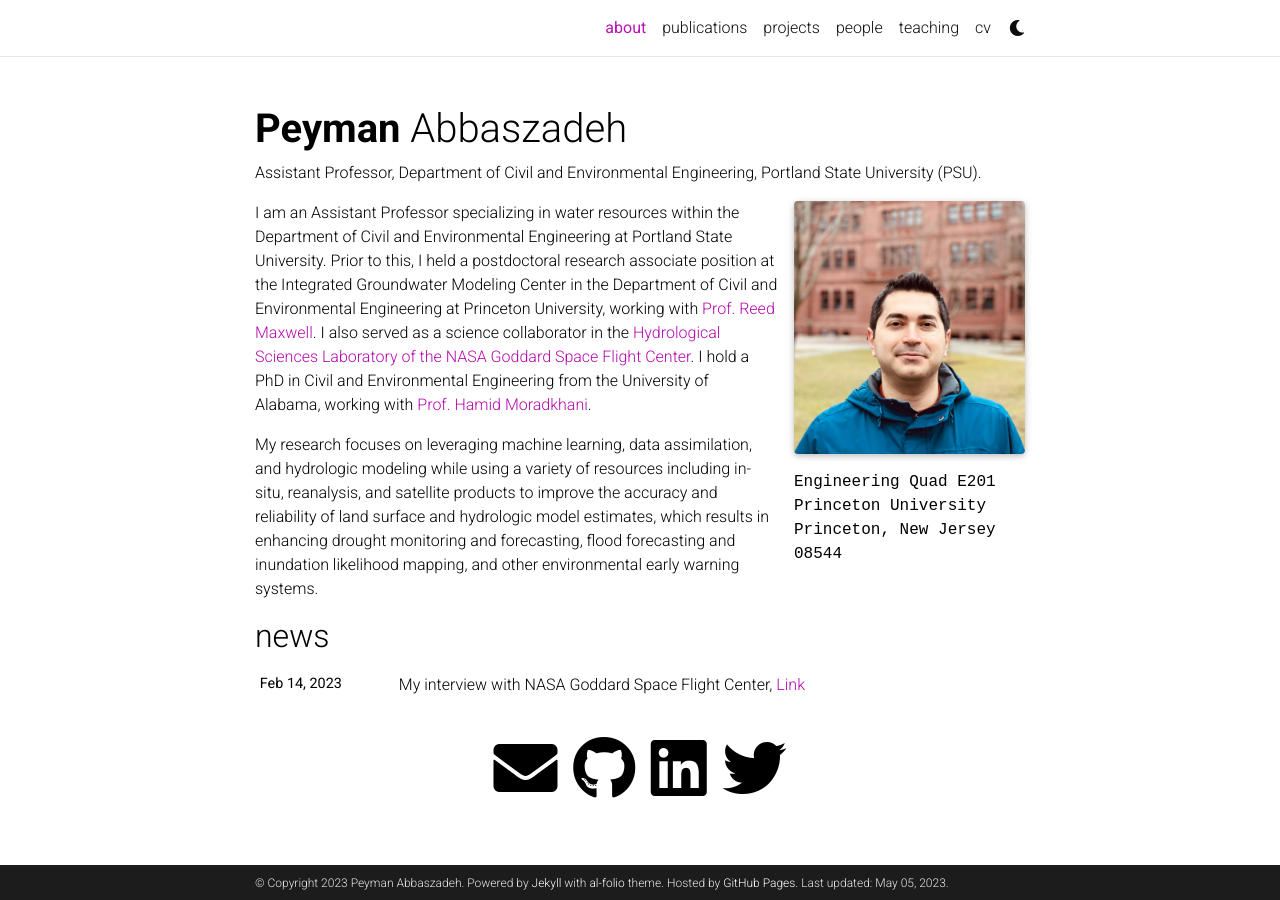
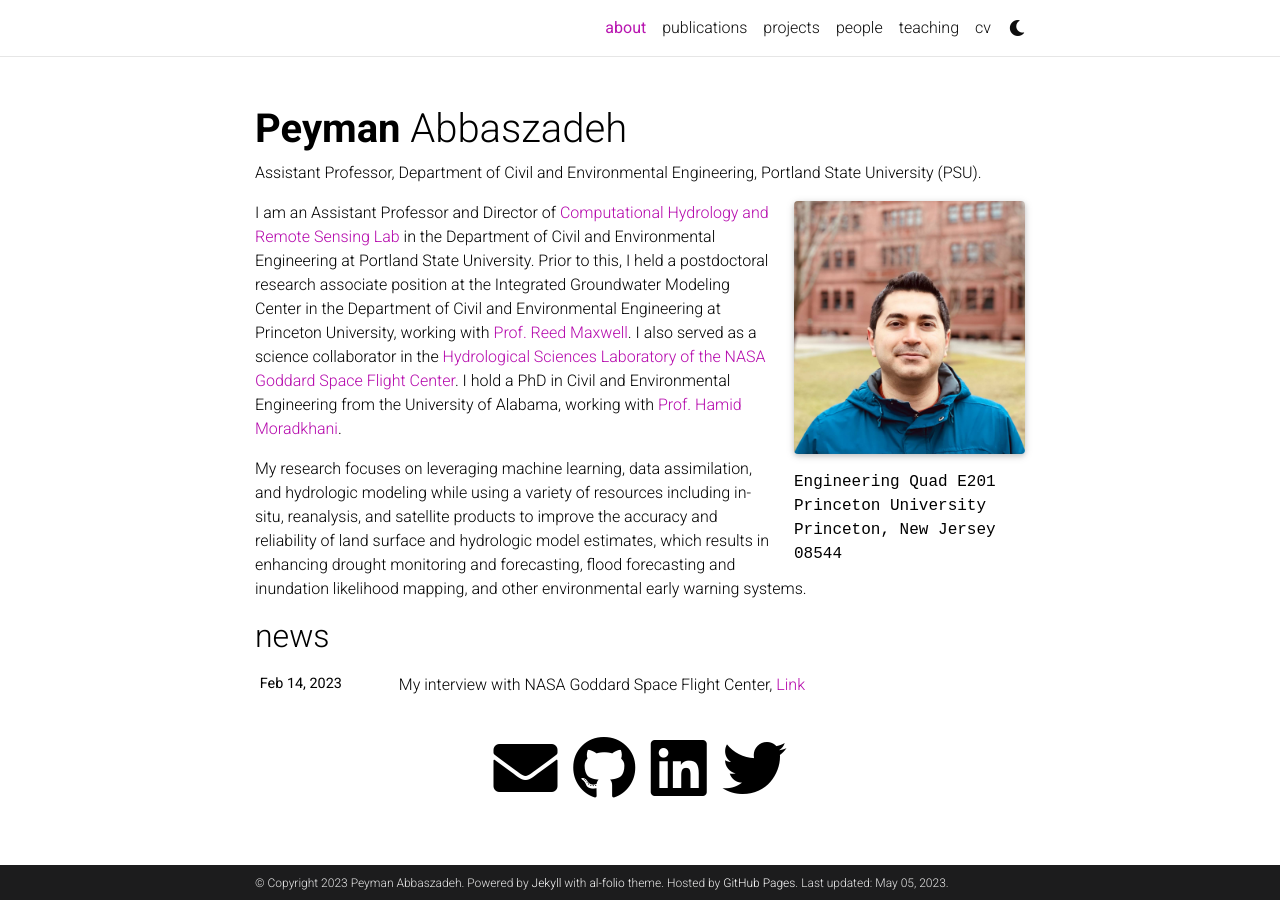
Before and after one commit to Pabbaszadeh/Pabbaszadeh.github.io, a Jekyll site: the page built from _pages/about.md, in a window 1280 px wide. Built offline with Jekyll 4.4.1, drawn with Linux system fonts in a browser that asks for light colours; full-size pictures stand in for the smaller copies a plugin makes; comment, search, counter and statistics services are not loaded; a style sheet for code colours, icons or effects is not loaded.

Commit message:
Update about.md

```diff
--- a/_pages/about.md
+++ b/_pages/about.md
@@ -18,6 +18,6 @@ selected_papers: False # includes a list of papers marked as "selected={true}"
 social: true  # includes social icons at the bottom of the page
 ---
 
-I am an Assistant Professor specializing in water resources within the Department of Civil and Environmental Engineering at Portland State University. Prior to this, I held a postdoctoral research associate position at the Integrated Groundwater Modeling Center in the Department of Civil and Environmental Engineering at Princeton University, working with [Prof. Reed Maxwell](http://maxwell.princeton.edu). I also served as a science collaborator in the [Hydrological Sciences Laboratory of the NASA Goddard Space Flight Center](https://science.gsfc.nasa.gov/sed/bio/108710/). I hold a PhD in Civil and Environmental Engineering from the University of Alabama, working with [Prof. Hamid Moradkhani](https://moradkhani.ua.edu).
+I am an Assistant Professor and Director of [Computational Hydrology and Remote Sensing Lab](xx) in the Department of Civil and Environmental Engineering at Portland State University. Prior to this, I held a postdoctoral research associate position at the Integrated Groundwater Modeling Center in the Department of Civil and Environmental Engineering at Princeton University, working with [Prof. Reed Maxwell](http://maxwell.princeton.edu). I also served as a science collaborator in the [Hydrological Sciences Laboratory of the NASA Goddard Space Flight Center](https://science.gsfc.nasa.gov/sed/bio/108710/). I hold a PhD in Civil and Environmental Engineering from the University of Alabama, working with [Prof. Hamid Moradkhani](https://moradkhani.ua.edu).
 
 My research focuses on leveraging machine learning, data assimilation, and hydrologic modeling while using a variety of resources including in-situ, reanalysis, and satellite products to improve the accuracy and reliability of land surface and hydrologic model estimates, which results in enhancing drought monitoring and forecasting, flood forecasting and inundation likelihood mapping, and other environmental early warning systems.
```
